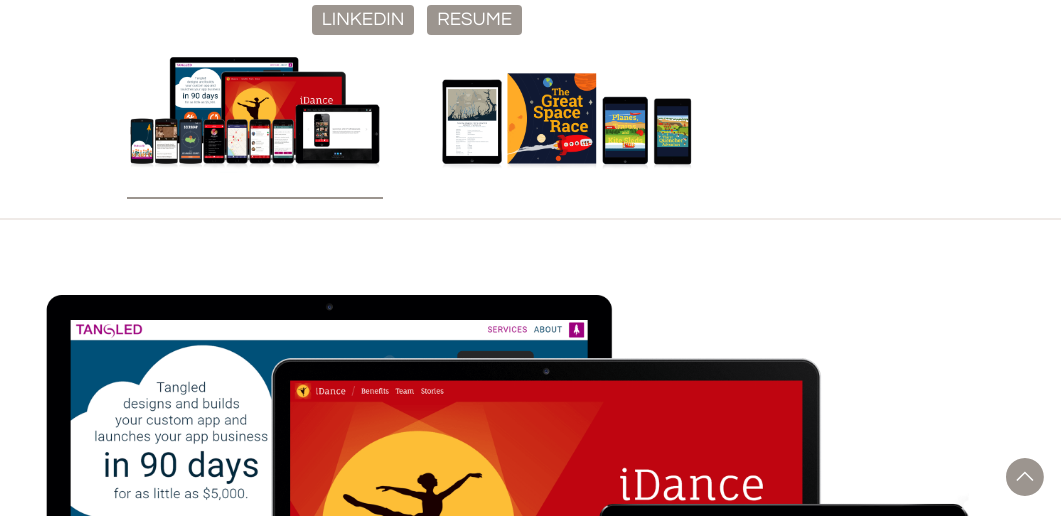
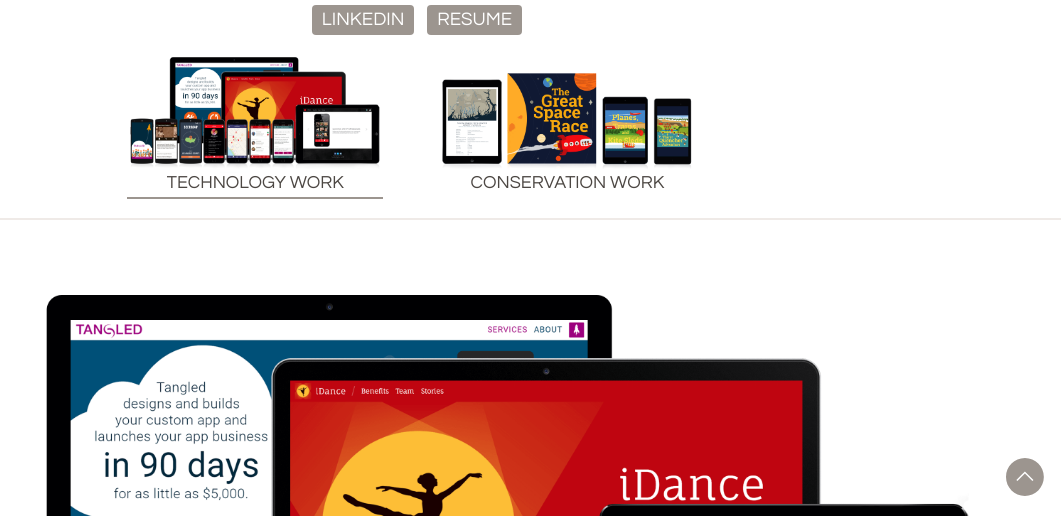
Before and after one commit to aektakapasi/aektakapasi.github.io, a plain HTML site: page index.html in a window 1280 px wide. Shown: the part 284-800 px from the top of the page, without its empty margins (219-1280 px from the left). Drawn offline with Linux system fonts and the light colour scheme.

Commit message:
Added Label Text to Navigation

```diff
--- a/index.html
+++ b/index.html
@@ -34,9 +34,11 @@
 						<div id="active">
 							<label for="slide1">
 								<img src="images/aektakapasi-tangled-overview.png" alt="Tangled">
+								<h6 class="h7">Technology<span> Work</span></h6>
 							</label>
 							<label for="slide2">
 								<img src="images/aektakapasi-loka-overview.png" alt="Loka">
+								<h6 class="h7">Conservation<span> Work</span></h6>
 							</label>
 						</div>
 					</div>
```
